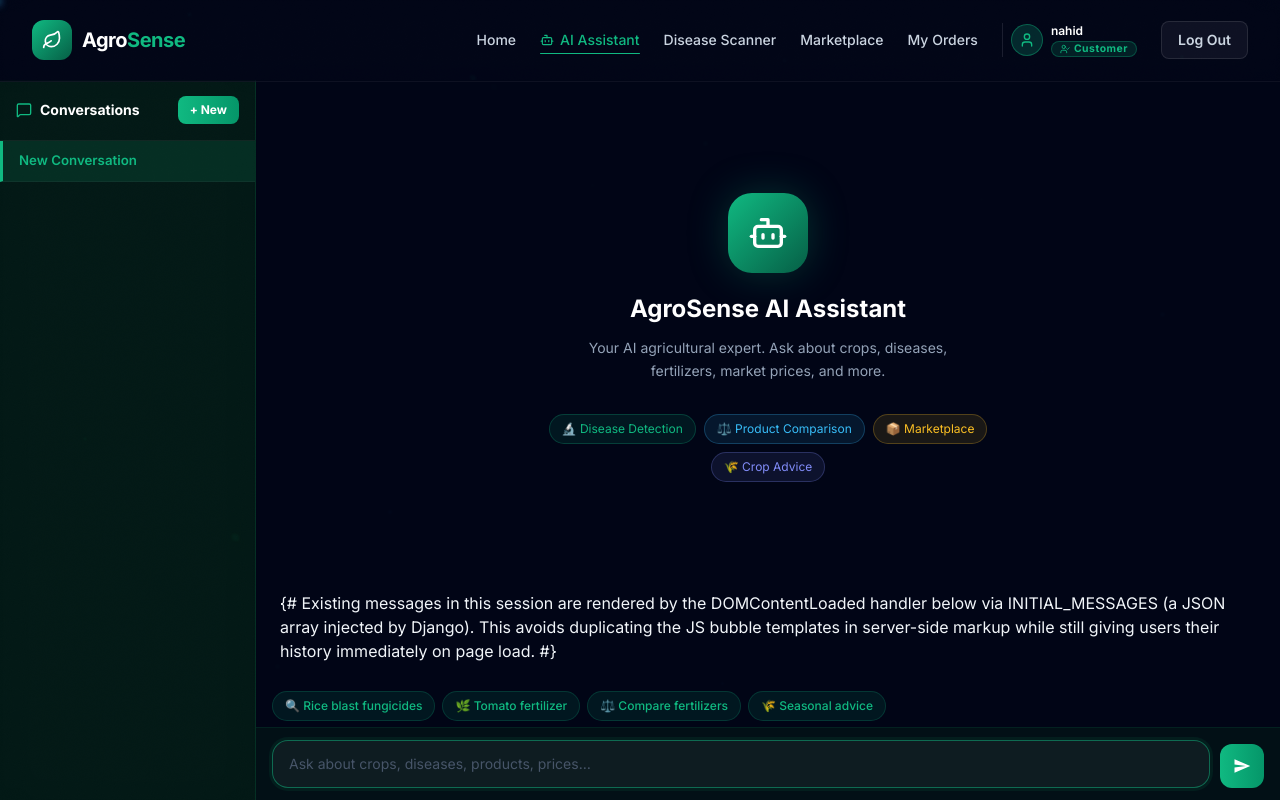
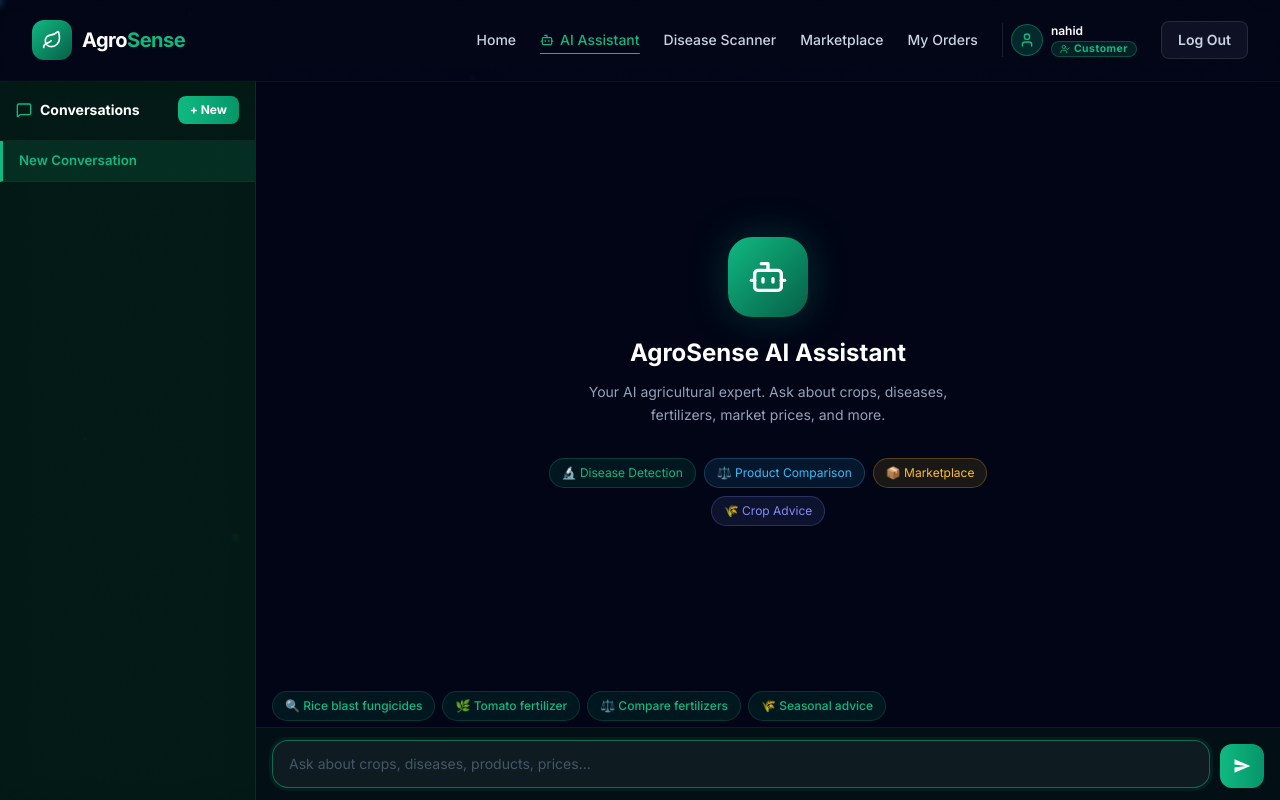
Before and after one commit to itznahid/AgroSense-Ai, a Django app: page /chat/ in a window 1280 px wide. Run offline with Django 5.2, Linux system fonts and the light colour scheme; a user stored in the database is signed in; data comes from the database, SQL or seed files in the repository; some libraries are stand-ins or nearby versions.

Commit message:
fix chat

```diff
--- a/templates/chatbot/chat.html
+++ b/templates/chatbot/chat.html
@@ -387,12 +387,6 @@ html, body { overflow: hidden; height: 100%; }
       </div>
       {% endif %}
 
-      {#
-        Existing messages in this session are rendered by the DOMContentLoaded
-        handler below via INITIAL_MESSAGES (a JSON array injected by Django).
-        This avoids duplicating the JS bubble templates in server-side markup
-        while still giving users their history immediately on page load.
-      #}
 
     </div>
 
```
